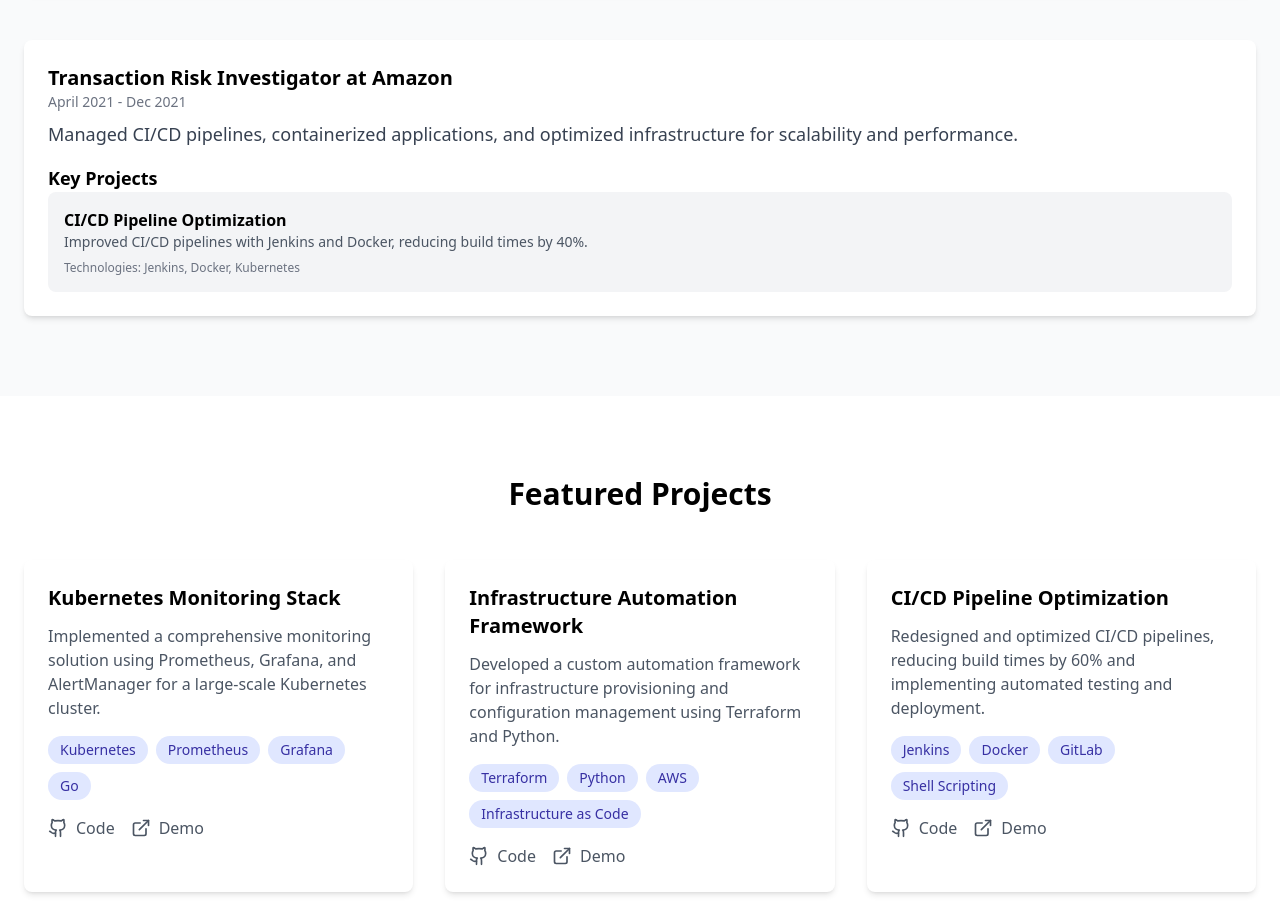
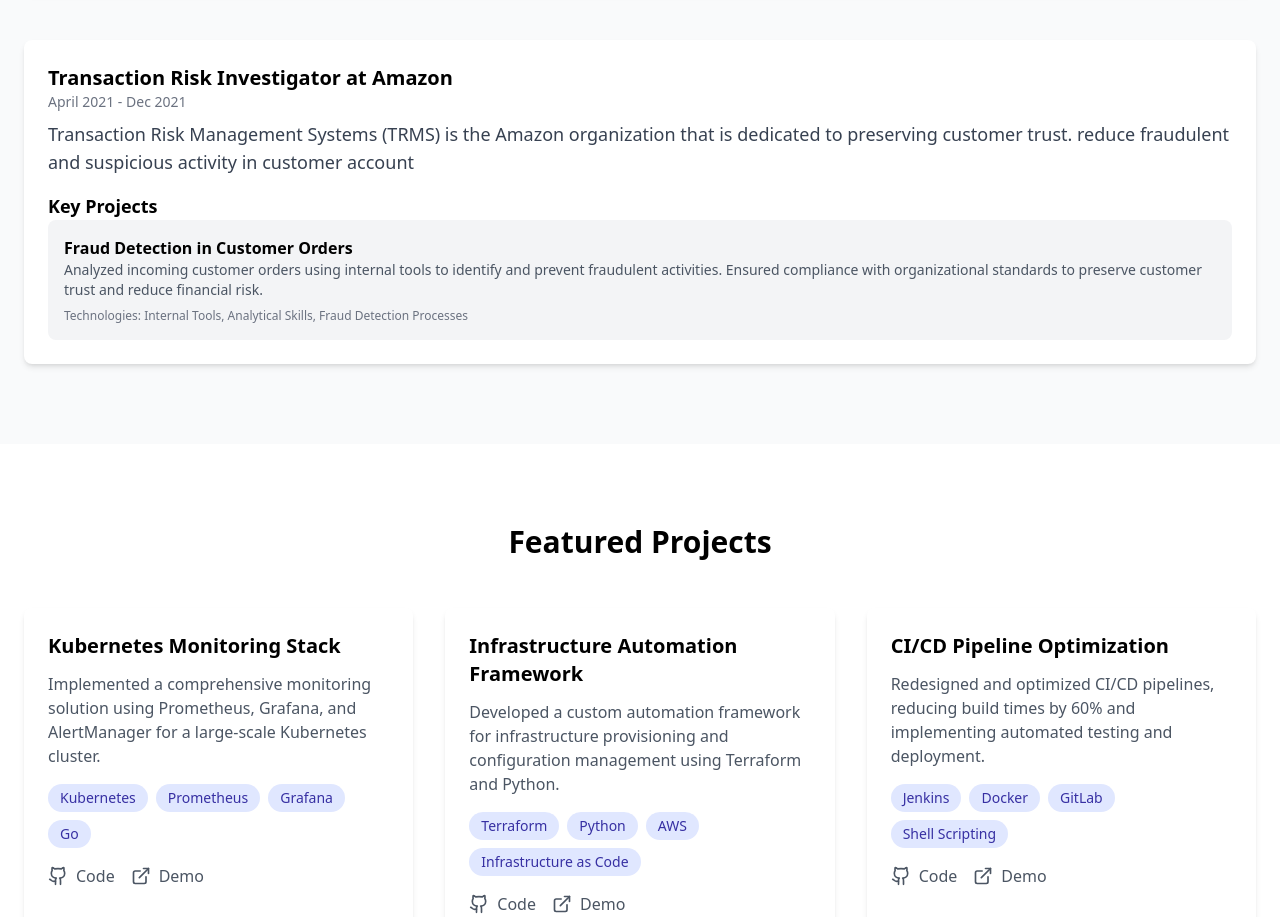
Before and after one commit to Dineshk-A/Portfolio, a React (Vite) app: page / in a window 1280 px wide. Shown: the part 2080-2997 px from the top of the page. Built offline with nearby package versions, Linux system fonts and the light colour scheme.

Commit message:
update experience

```diff
--- a/src/components/Experience.tsx
+++ b/src/components/Experience.tsx
@@ -23,12 +23,12 @@
     company: "Amazon",
     role: "Transaction Risk Investigator",
     duration: "April 2021 - Dec 2021",
-    description: "Managed CI/CD pipelines, containerized applications, and optimized infrastructure for scalability and performance.",
+    description: "Transaction Risk Management Systems (TRMS) is the Amazon organization that is dedicated to preserving customer trust. reduce fraudulent and suspicious activity in customer account",
     projects: [
       {
-        title: "CI/CD Pipeline Optimization",
-        description: "Improved CI/CD pipelines with Jenkins and Docker, reducing build times by 40%.",
-        technologies: ["Jenkins", "Docker", "Kubernetes"]
+      "title": "Fraud Detection in Customer Orders",
+      "description": "Analyzed incoming customer orders using internal tools to identify and prevent fraudulent activities. Ensured compliance with organizational standards to preserve customer trust and reduce financial risk.",
+      "technologies": ["Internal Tools", "Analytical Skills", "Fraud Detection Processes"]
       }
     ]
   }
```
